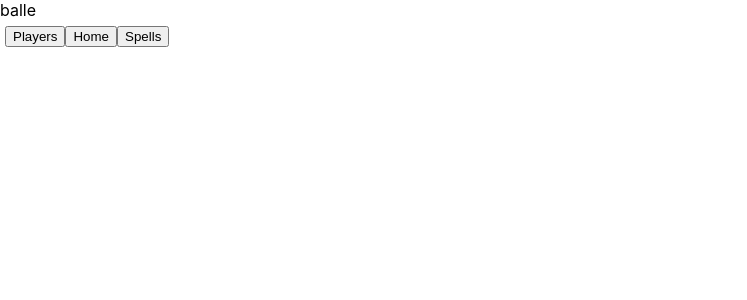
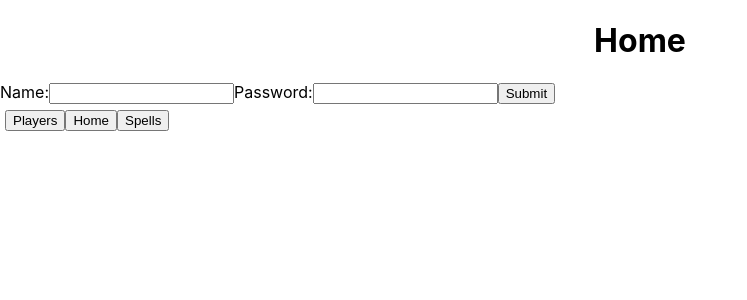
Before and after one commit to Xaril/beer-wizard, a React (Create React App) app in the folder beer-wizard/: page / in a window 1280 px wide. Shown: the top 300 px of the page, without its empty margins (0-747 px from the left). Built offline with nearby package versions, Linux system fonts and the light colour scheme.

Commit message:
Added basic login screen

```diff
--- a/beer-wizard/src/components/HomeView/Home.js
+++ b/beer-wizard/src/components/HomeView/Home.js
@@ -1,15 +1,41 @@
 import React, { Component } from 'react';
+import Header from '../../shared-components/Header';
 
 class Home extends Component {
     constructor(props) {
         super(props);
+        this.state = {name: "", password: ""}
+    }
+
+    nameChange = (event) => {
+        this.setState({name: event.target.value});
+    }
+
+    passwordChange = (event) => {
+        this.setState({password: event.target.value});
+    }
+
+    handleSubmit = (event) => {
+        console.log("Login in with name", this.state.name, " and password", this.state.password);
+        //this.props.login(this.state.name, this.state.password);
+        event.preventDefault();
     }
 
     render() {
-        console.log(this.props);
         return (
             <div>
-                balle
+                <Header header="Home"/>
+                <form onSubmit={this.handleSubmit}>
+                    <label>
+                        Name:
+                        <input type="text" value={this.state.name} onChange={this.nameChange}/>
+                    </label>
+                    <label>
+                        Password:
+                        <input type="password" value={this.state.password} onChange={this.passwordChange}/>
+                    </label>
+                    <input type="submit" value="Submit" />
+                </form>
             </div>
         );
     }
--- a/beer-wizard/src/components/HomeView/HomeContainer.js
+++ b/beer-wizard/src/components/HomeView/HomeContainer.js
@@ -3,16 +3,16 @@ import { connect } from 'react-redux';
 import {register, login, getUser} from '../../store/user/read/readDucks';
 
 const mapStateToProps = (rootState) => {
-    var home = rootState.user.read;
+    var user = rootState.user.read;
     return {
-        home: home,
+        user: user,
     }
 }
 
 const mapDispatchToProps = (dispatch) => {
     return {
         register: () => dispatch(register()),
-        login: () => dispatch(login()),
+        login: (name, password) => dispatch(login(name, password)),
         getUser: () => dispatch(getUser()),
     }
 }
```
